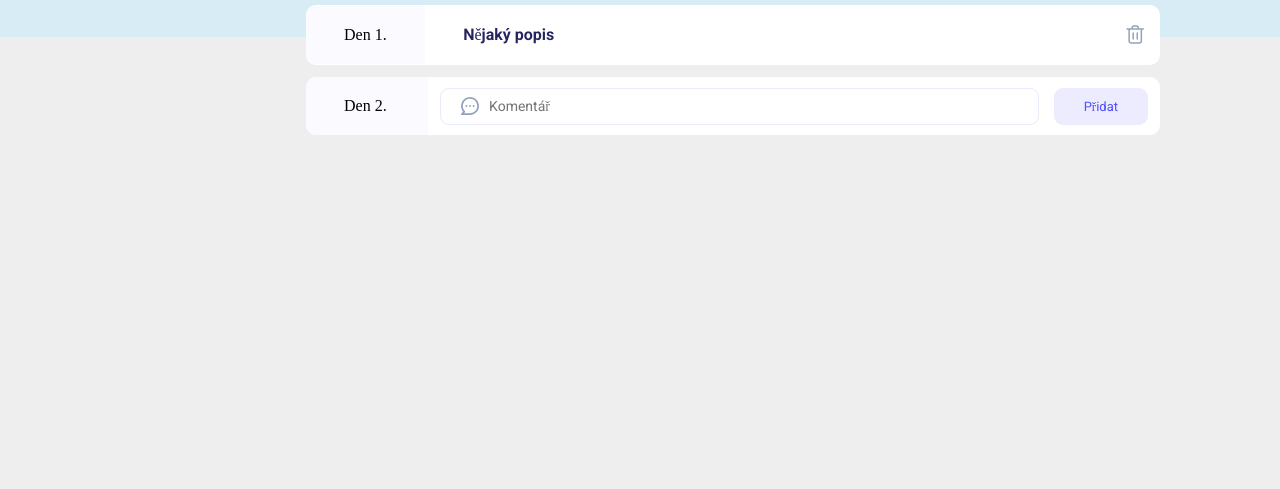
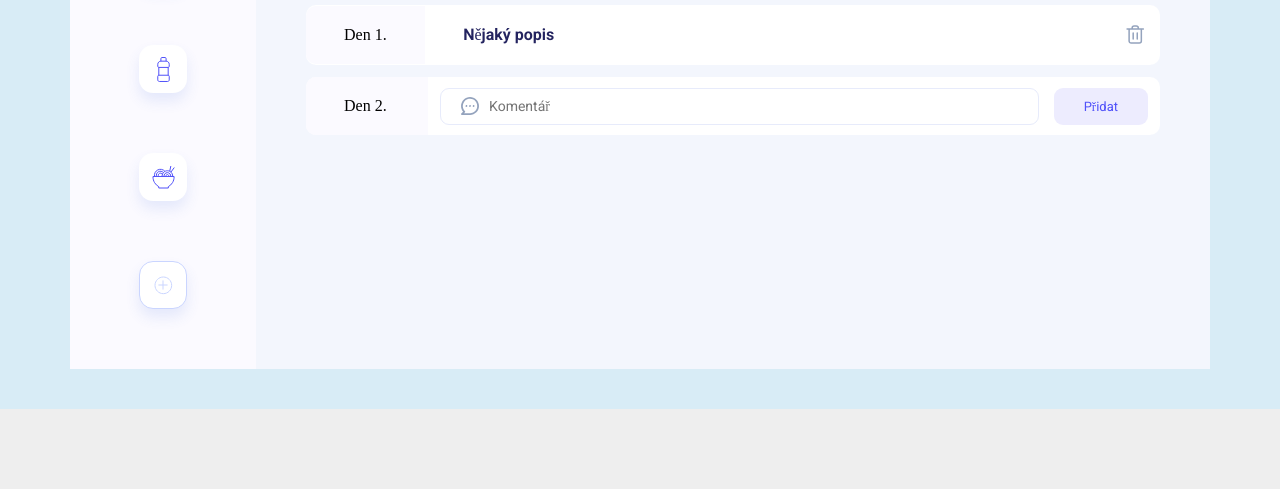
Before and after one commit to dtsitovich/EvolutionDiary-App, a plain HTML site: page index.html in a window 1280 px wide. Shown: the part 311-800 px from the top of the page. Drawn offline with Linux system fonts and the light colour scheme.

Commit message:
feat: filled habits array with objects for menu rendering. Implemented behaviour logic for the first menu element (.default). Modified the rerendering() function to ensure proper rendering of active menu items.

```diff
--- a/assets/css/style.css
+++ b/assets/css/style.css
@@ -88,10 +88,18 @@ body {
 .aside-menu-item:hover {
   background: rgb(106, 106, 251);
 }
+.aside-menu-item:focus {
+  outline: none;
+}
 .aside-menu-item.active {
   background: #6a6afb;
   border-radius: 14px;
   box-shadow: 0px 8px 14px 0px rgba(62, 107, 224, 0.12);
+}
+.aside-menu-item.active.default {
+  background-image: url("../images/svg/dumbbell-hover.svg");
+  background-repeat: no-repeat;
+  background-position: center;
 }
 .aside-menu-item:nth-of-type(1) {
   background-image: url("../images/svg/dumbbell.svg");
--- a/assets/js/app.js
+++ b/assets/js/app.js
@@ -1,6 +1,50 @@
 'use strict';
 
-let habits = [];
+let habits = [
+    [
+        {
+            id: 1,
+            icon: "sport",
+            name: "kliky",
+            target: 10,
+            image: "dumbbell.svg",
+            days: [
+                { comment: "Nějaký popis" },
+                { comment: "Něco navíc" }
+            ]
+        },
+        {
+            id: 2,
+            icon: "water",
+            name: "volný čas",
+            target: 10,
+            image: "water.svg",
+            days: [
+                { comment: "Výborně" }
+            ]
+        },
+        {
+            id: 3,
+            icon: "food",
+            name: "zdravá výživa",
+            target: 10,
+            image: "food.svg",
+            days: [
+                { comment: "Výborně" }
+            ]
+        },
+        {
+            id: 4,
+            icon: "add",
+            name: "přidat koniček",
+            target: 10,
+            image: "add.svg",
+            days: [
+                { comment: "Výborně" }
+            ]
+        }
+    ]
+];
 const HABIT_KEY = 'HABIT_KEY';
 
 /* Page */
@@ -28,8 +72,8 @@ function saveData() {
 function menuRender(activeMenuItem) {
     if (!activeMenuItem) return;
 
-    for (let index = 0; index < habits.length; index++) {
-        let habit = habits[index];
+    for (let index = 0; index < habits[0].length; index++) {
+        let habit = habits[0][index];
         let isExists = document.querySelector(`[menu-item-id="${habit.id}"]`);
 
         let element;
@@ -39,15 +83,16 @@ function menuRender(activeMenuItem) {
             element.setAttribute('menu-item-id', habit.id);
             element.classList.add('aside-menu-item');
 
-            element.addEventListener('click', () => rerender(habit.id));
+            element.addEventListener('click', () => rerender(habit));
 
             page.menu.appendChild(element);
-        } else {
+        }
+        else {
             element = isExists;
             element.classList.remove('active');
         }
 
-        let lastIndex = habits.length - 1;
+        let lastIndex = habits[0].length - 1;
 
         if (index === lastIndex) {
             element.classList.add('add');
@@ -55,6 +100,18 @@ function menuRender(activeMenuItem) {
 
         if (activeMenuItem.id === habit.id) {
             element.classList.add('active');
+            element.style.backgroundImage = `url("assets/images/svg/${habit.image.replace('.svg', '-hover.svg')}")`;
+
+            const firstMenuItem = document.querySelector('[menu-item-id="1"]');
+            if (firstMenuItem && !firstMenuItem.classList.contains('active')) {
+                firstMenuItem.classList.remove('default');
+                firstMenuItem.style.backgroundColor = '';
+                firstMenuItem.style.backgroundImage = '';
+            }
+
+        } else if (index === 0) {
+            element.classList.add('default');
+            element.style.backgroundColor = '#6a6afb';
             element.style.backgroundImage = `url("assets/images/svg/${habit.image.replace('.svg', '-hover.svg')}")`;
         } else {
             element.style.backgroundImage = `url("assets/images/svg/${habit.image}")`;
@@ -76,13 +133,12 @@ function menuRender(activeMenuItem) {
     }
 }
 
-function rerender(activeMenuItemId) {
-    let activeMenuItem = habits.find(habit => habit.id === activeMenuItemId);
+function rerender(activeMenuItem) {
     menuRender(activeMenuItem);
 }
 
 // init
 (() => {
     loadData();
-    rerender(habits[0].id);
+    rerender(habits[0][0].id);
 })();
```
